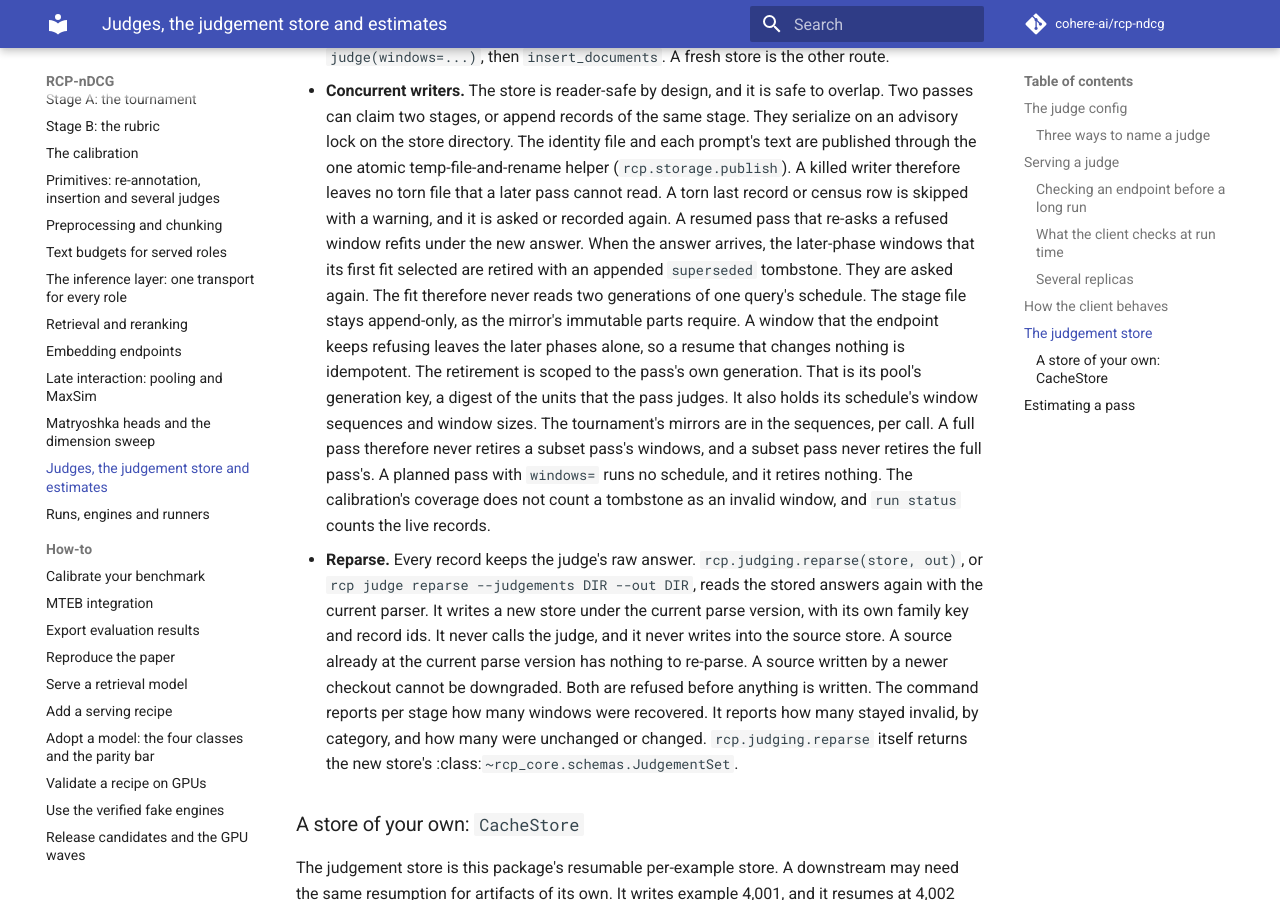
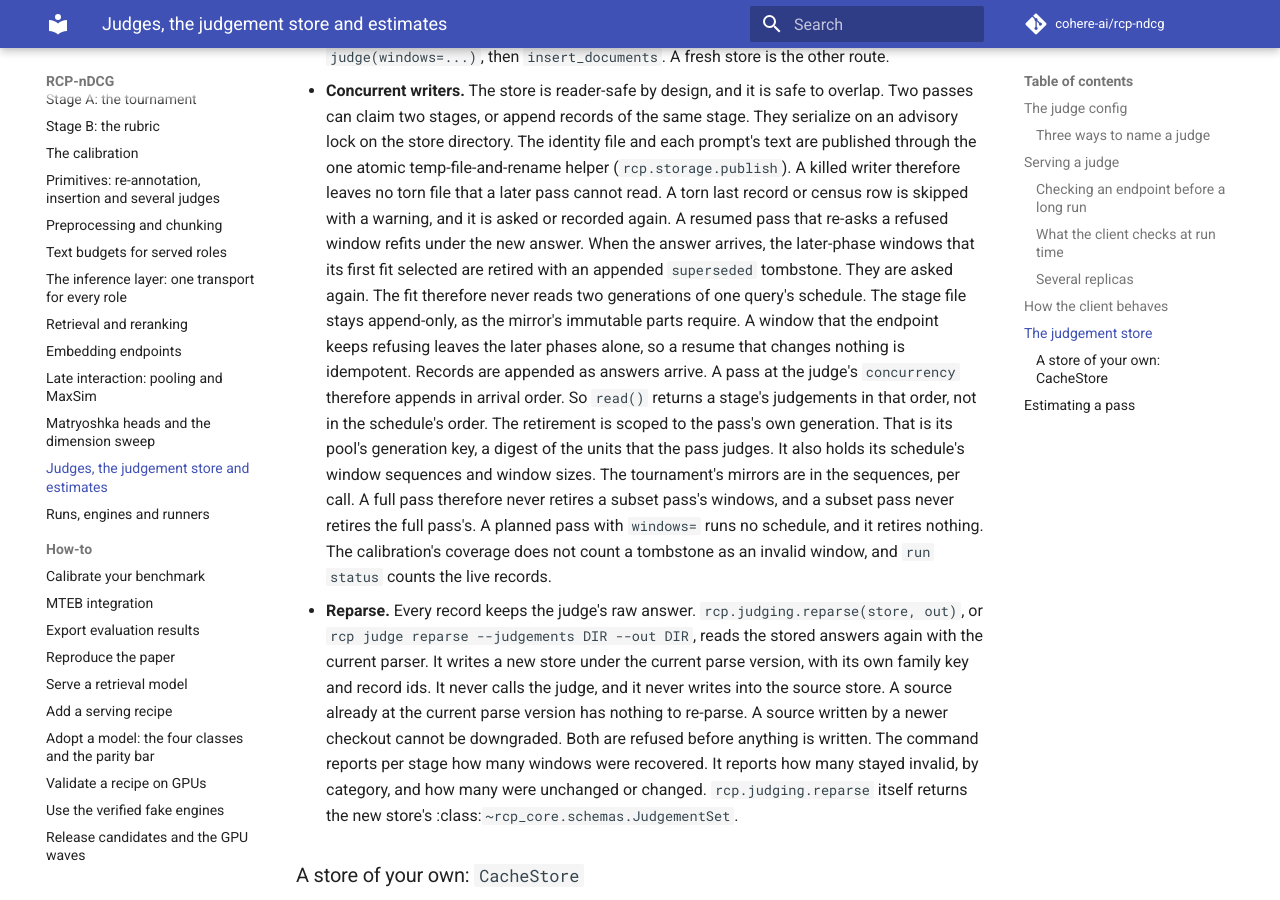
Before and after one commit to cohere-ai/rcp-ndcg, an MkDocs documentation site: the page built from docs/concepts/judges.md, in a window 1280 px wide and 900 px high, scrolled down 9148 px. Built offline with MkDocs 1.6.1 and Material for MkDocs 9.7.7, drawn with Linux system fonts in a browser that asks for light colours; comment, search, counter and statistics services are not loaded.

Commit message:
docs(concepts): a concurrent pass appends in arrival order
The container pass's fix lets a pass run at the judge's `concurrency`, and it
appends each answer as it arrives. The judgement store's page described the
lock and the tombstones, not that order, so a reader could take
`read()`'s JudgementSet order for the schedule's.

```diff
--- a/docs/concepts/judges.md
+++ b/docs/concepts/judges.md
@@ -282,6 +282,8 @@ after its file moves or changes.
   selected are retired with an appended ``superseded`` tombstone. They are asked again. The fit therefore never reads
   two generations of one query's schedule. The stage file stays append-only, as the mirror's immutable parts require. A
   window that the endpoint keeps refusing leaves the later phases alone, so a resume that changes nothing is idempotent.
+  Records are appended as answers arrive. A pass at the judge's `concurrency` therefore appends in arrival order. So
+  `read()` returns a stage's judgements in that order, not in the schedule's order.
   The retirement is scoped to the pass's own generation. That is its pool's generation key, a digest of the units that
   the pass judges. It also holds its schedule's window sequences and window sizes. The tournament's mirrors are in the
   sequences, per call. A full pass therefore never retires a subset pass's windows, and a subset pass never retires the
```
